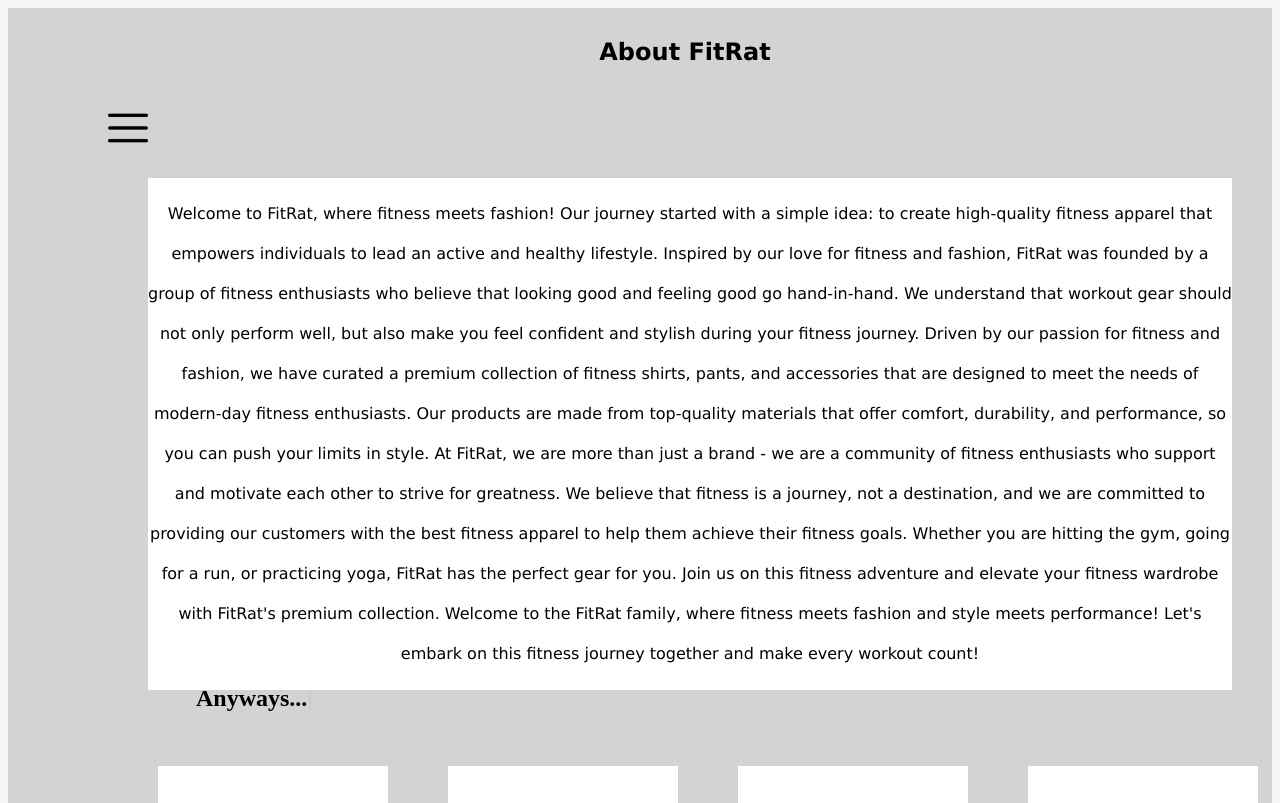
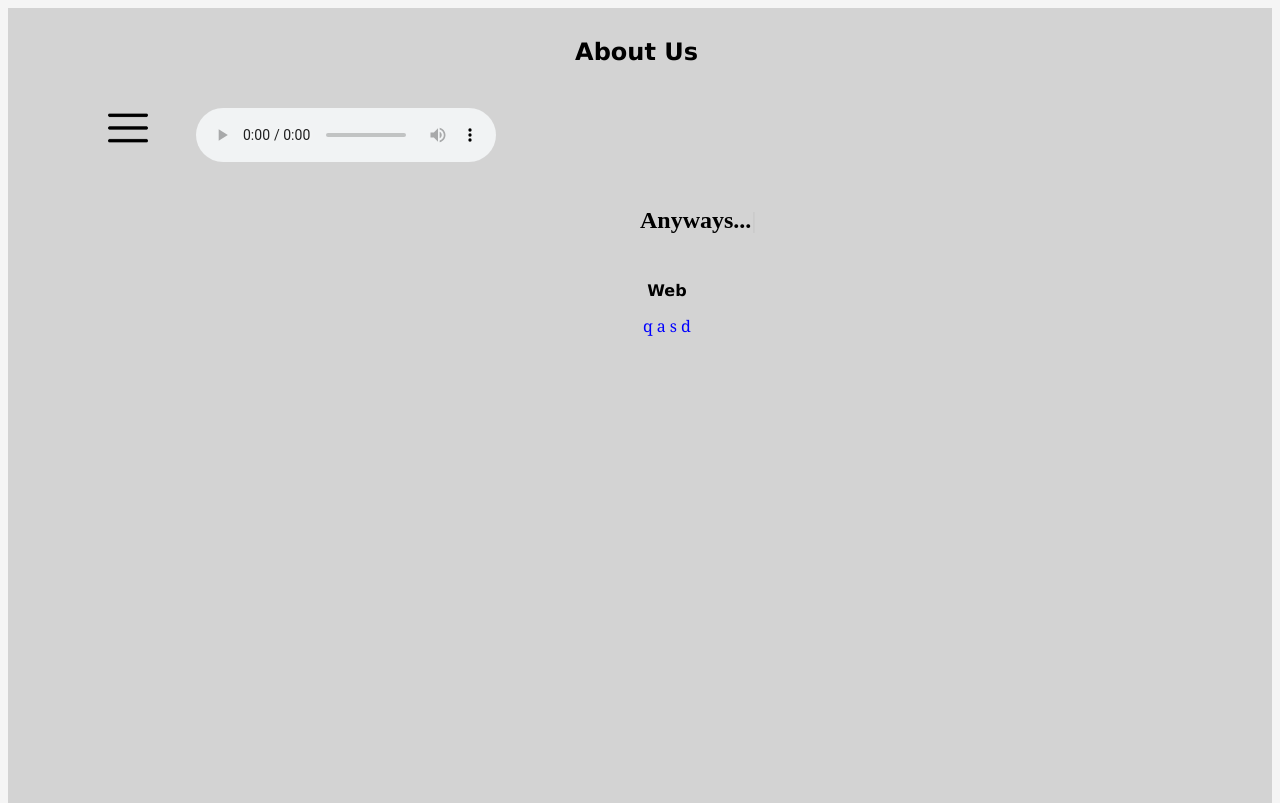
Before and after one commit to nagalil-hanoj-hteal3/Web-Group-Project, a PHP site: page /html/about-us.html in a window 1280 px wide. Shown: the top 803 px of the page. Run offline with PHP 8.4, Linux system fonts and the light colour scheme; grey boxes are pictures that could not be loaded.

Commit message:
Add files via upload

```diff
--- a/css/aboutUs.css
+++ b/css/aboutUs.css
@@ -57,12 +57,12 @@ a:active{
 
 /*style for the entire showcase */
 .showcase {
-
+    text-align: center;
     position: absolute;
-    /*left: 0;*/
+    left: 0;
     /*width: 100%; */
     min-height: 100vh;
-    /*padding: 100px;*/
+    padding: 100px;
     display: flex;
     gap: 3rem;
     overflow: scroll;
@@ -94,53 +94,25 @@ however, without this section, the header of the showcase cannot be styled */
     top: 1.5em;
     align-items: center;
 }
-/*
-.showcase.music{
-   /*position: absolute;
-    float: right;
-    margin-top: 0;
-    top: 0;
-    right: 0;
-    display: flex;
-    flex-direction: column;
-}*/
-
-audio{
-    position: absolute;
-    top:5em;
-    left:1em;
-    /*width: ;*/
-    /*height: 200px;*/
-    display: flex;
-    flex-direction: column;
-}
-
-.search{
-    position: absolute;
-    top: 6em;
-    right: 1em;
-    margin-right: 50px;
-}
 
 /* for the menu and close button*/
 .toggle{
-    position: absolute;
+    position: relative;
     width: 40px;
     height: 40px;
     background: url('/images/menu1.png') ;
     background-repeat: no-repeat;
-    /*background-position: center; */
+    background-position: center;
     background-size: 40px;
-    margin-left: -250%;
 }
 .toggle.active{
-    position: absolute;
+    position: relative;
     width: 40px;
     height: 40px;
     background: url('/images/cancel.png');
     background-repeat: no-repeat;
     background-size: 40px;
-    /*background-position: center;*/
+    background-position: center;
 }
 
 /* menu section*/
@@ -208,25 +180,3 @@ audio{
     font-family:'Times New Roman', Times, serif;
     font-size: x-large;
 }
-
-/* search */
-/* styling the search bar */
-.search input[type=text]{
-    width: 300px;
-    height: 30px;
-    border-radius: 25px;
-    border: none;
-}
-
-.search button{
-    background-color: #0074D9;
-    color: #f2f2f2;
-    float: right;
-    padding: 5px 10px;
-    margin-right: 16px;
-    font-size: 12px;
-    border: none;
-    cursor: pointer;
-}
-
-/*style for all the items div*/
--- a/html/about-us.html
+++ b/html/about-us.html
@@ -5,7 +5,7 @@
     <meta http-equiv="X-UA-Compatible" content="IE=edge">
     <meta name="viewport" content="width=device-width, initial-scale=1.0">
     <title>About Us</title>
-    <link rel="stylesheet" href ="/css/actualAbout.css">
+    <link rel="stylesheet" href ="/css/aboutUs.css">
 
     <!-- Browser tab icon -->
     <link rel="icon" href="https://cdn.discordapp.com/attachments/1081329569258287296/1086137061750353971/image.png">
@@ -20,48 +20,31 @@
     -->
    <section class="showcase">
         <header>
-            <h1 class="logo">About FitRat</h1>
+            <h1 class="logo">About Us</h1>
+
         </header>
-
             <div class="toggle"></div>
 
-            <div class="fitrat-info">
-                <p>Welcome to FitRat, where fitness meets fashion! Our journey started with a simple idea: to create high-quality fitness apparel that empowers individuals to lead an active and healthy lifestyle.
-                    Inspired by our love for fitness and fashion, FitRat was founded by a group of fitness enthusiasts who believe that looking good and feeling good go hand-in-hand. We understand that workout gear should not only perform well, but also make you feel confident and stylish during your fitness journey.
-                    Driven by our passion for fitness and fashion, we have curated a premium collection of fitness shirts, pants, and accessories that are designed to meet the needs of modern-day fitness enthusiasts. Our products are made from top-quality materials that offer comfort, durability, and performance, so you can push your limits in style.
-                    At FitRat, we are more than just a brand - we are a community of fitness enthusiasts who support and motivate each other to strive for greatness. We believe that fitness is a journey, not a destination, and we are committed to providing our customers with the best fitness apparel to help them achieve their fitness goals.
-                    Whether you are hitting the gym, going for a run, or practicing yoga, FitRat has the perfect gear for you. Join us on this fitness adventure and elevate your fitness wardrobe with FitRat's premium collection.
-                    Welcome to the FitRat family, where fitness meets fashion and style meets performance! Let's embark on this fitness journey together and make every workout count!</p>
+            <div class="music">
+                <audio controls > <!--still? lemme check nah lemme see hmm-->
+                    <source src="/music/feeling_happy.wav" >
+                </audio>
             </div>
-
-
-
             <div class="animate">
                 <h2><span class="auto-type"></span></h2>
             </div>
 
-
-
-            <section class="team">
-                <div class="pic">
-                    <div class="team-member">
-                        <img src="/images/Team/ej.jpg">
-                        <p class="member-name">EJ Lilagan</p>
-                    </div>
-                    <div class="team-member">
-                        <img src="/images/Team/kyrstn.jpg">
-                        <p class="member-name">Kyrstn Hall</p>
-                    </div>
-                    <div class="team-member">
-                        <img src="/images/Team/">
-                        <p class="member-name">My Dang</p>
-                    </div>
-                    <div class="team-member">
-                        <img src="/images/Team/">
-                        <p class="member-name">Yasameen Murad</p>
-                    </div>
-                </div>
-            </section>
+        <div class="team">
+        <table>
+            <th colspan="4">Web</th>
+            <tr>
+                <td>q</td>
+                <td>a</td>
+                <td>s</td>
+                <td>d</td>
+            </tr>
+        </table>
+        </div>
 
     </section>
 
--- a/html/shopping_cart.html
+++ b/html/shopping_cart.html
@@ -19,13 +19,11 @@
         </header>
             <div class="toggle"></div>
 
-
         <section class="shopping-cart">
             <h4>Shopping Cart</h4>
             <h4>Total:</h4>
         </section>
 
-        <form>
         <section class="personal-info">
             <h4>Your Information</h4>
             Name: <input type="text" name="name" size="30" maxlength="20"><br>
@@ -39,7 +37,6 @@
                 <button id="confirm">Pay Now</button>
             </section>
         </section>
-        </form>
 
    </section>
 
```
Also changed, not shown: css/cart.css (+3 -6 lines), html/index.html (+7 -16 lines), html/men_top.html (+19 -58 lines), html/women_top.html (+55 -62 lines). Lines whose indentation alone changed are shown as unchanged.
